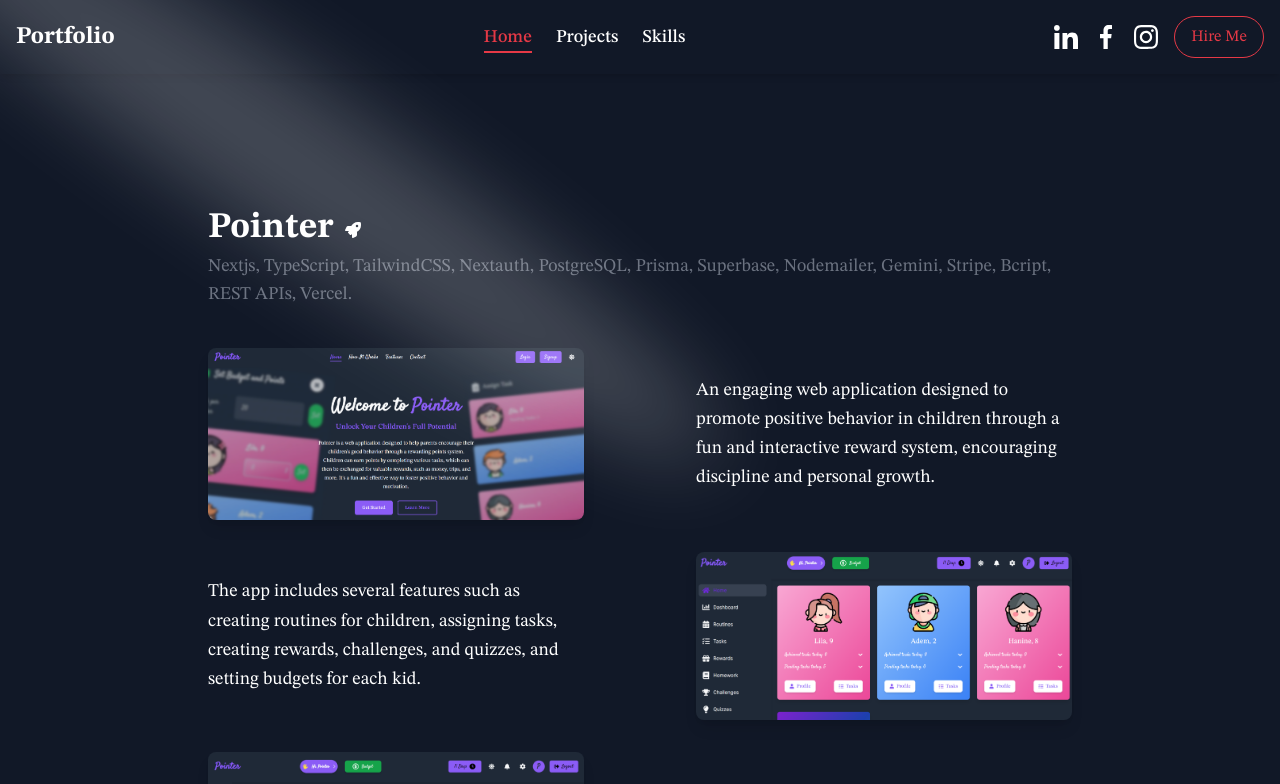
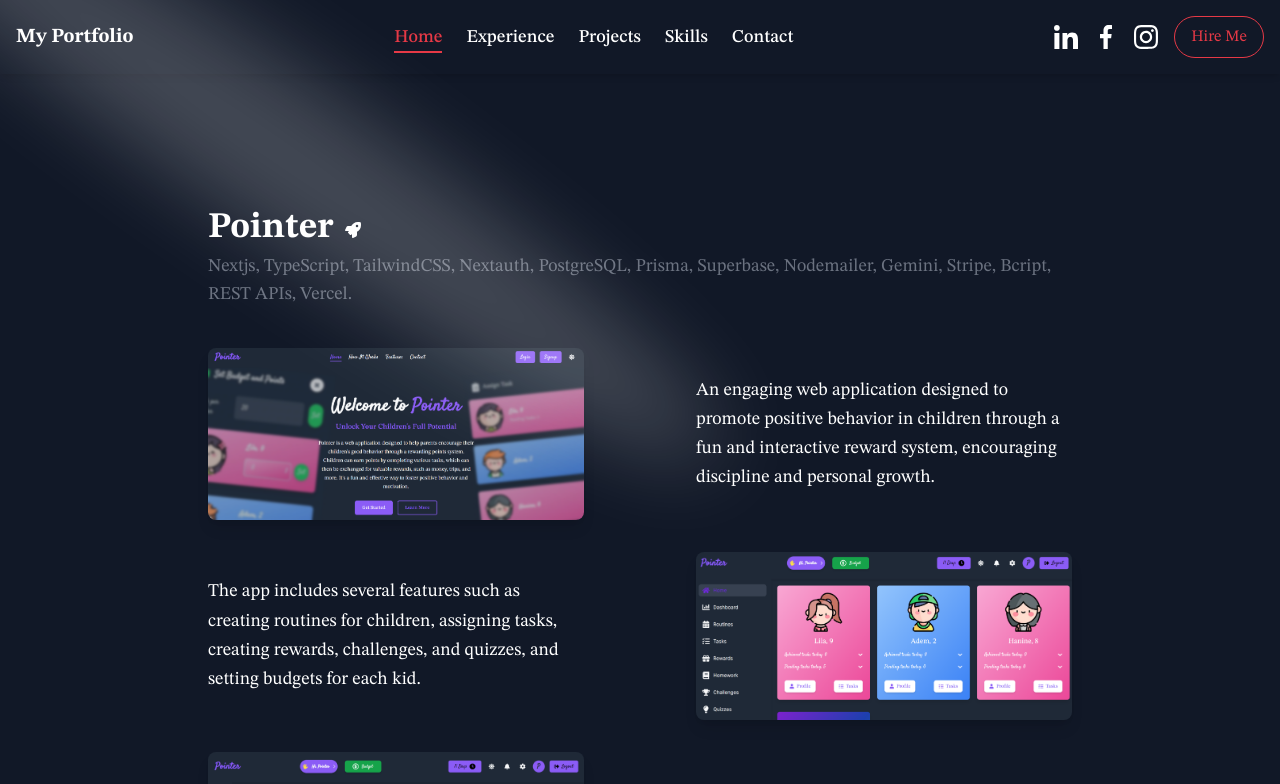
Before and after one commit to ahmedrioueche/portfolio_v1, a Next.js app: page /projects/1 in a window 1280 px wide. Shown: the top 784 px of the page. Built offline with nearby package versions, Linux system fonts and the light colour scheme.

Commit message:
updated navbar

```diff
--- a/src/app/components/Navbar.tsx
+++ b/src/app/components/Navbar.tsx
@@ -2,8 +2,8 @@
 import { useEffect, useState } from "react";
 import { animateScroll } from "react-scroll";
 import { Spotlight } from "./ui/spotlight";
-import Image from 'next/image';
-import { useRouter } from 'next/navigation';
+import Image from "next/image";
+import { useRouter } from "next/navigation";
 
 const MyNavBar: React.FC = () => {
   const [activeLink, setActiveLink] = useState<string>("home");
@@ -17,8 +17,8 @@ const MyNavBar: React.FC = () => {
 
     handleResize();
 
-    window.addEventListener('resize', handleResize);
-    return () => window.removeEventListener('resize', handleResize);
+    window.addEventListener("resize", handleResize);
+    return () => window.removeEventListener("resize", handleResize);
   }, []);
 
   useEffect(() => {
@@ -43,23 +43,29 @@ const MyNavBar: React.FC = () => {
   const handleLogoClick = () => {
     router.push("/");
     animateScroll.scrollToTop();
-  }
+  };
 
   return (
     <nav
       className={`w-full fixed top-0 left-0 z-50 bg-gray-900 shadow-md py-4 transition-all duration-300 font-stix`}
     >
-      {windowWidth > 768 ?
-       <Spotlight className="absolute top-[20%] right-[-5%] w-[1200px] h-[1300px]" fill="white" />
-        :
-       <Spotlight className="absolute top-[20%] right-[-180%] w-[1100px] h-[1000px]" fill="white" />
-      }
+      {windowWidth > 768 ? (
+        <Spotlight
+          className="absolute top-[20%] right-[-5%] w-[1200px] h-[1300px]"
+          fill="white"
+        />
+      ) : (
+        <Spotlight
+          className="absolute top-[20%] right-[-180%] w-[1100px] h-[1000px]"
+          fill="white"
+        />
+      )}
       <div className="container mx-auto flex items-center justify-between px-4">
         <div
-          className="text-white font-bold text-2xl cursor-pointer"
+          className="text-white font-bold text-xl cursor-pointer"
           onClick={() => handleLogoClick()}
         >
-          Portfolio
+          My Portfolio
         </div>
         {/* Large Screens: Regular Navbar */}
         <div className="hidden md:flex space-x-6">
@@ -69,12 +75,38 @@ const MyNavBar: React.FC = () => {
             onClick={() => handleNavClick("home")}
           >
             <span
-              className={`relative transition-colors duration-300 ${activeLink === "home" ? "text-red-500" : "text-white group-hover:text-red-500"}`}
+              className={`relative transition-colors duration-300 ${
+                activeLink === "home"
+                  ? "text-red-500"
+                  : "text-white group-hover:text-red-500"
+              }`}
             >
               Home
             </span>
             <span
-              className={`block h-[2px] w-0 bg-red-500 absolute left-0 bottom-[-2px] transition-all duration-300 ${activeLink === "home" ? "w-full" : "group-hover:w-full"}`}
+              className={`block h-[2px] w-0 bg-red-500 absolute left-0 bottom-[-2px] transition-all duration-300 ${
+                activeLink === "home" ? "w-full" : "group-hover:w-full"
+              }`}
+            ></span>
+          </a>
+          <a
+            href="/#experience"
+            className="relative cursor-pointer text-sm sm:text-lg font-medium group"
+            onClick={() => handleNavClick("experience")}
+          >
+            <span
+              className={`relative transition-colors duration-300 ${
+                activeLink === "experience"
+                  ? "text-red-500"
+                  : "text-white group-hover:text-red-500"
+              }`}
+            >
+              Experience
+            </span>
+            <span
+              className={`block h-[2px] w-0 bg-red-500 absolute left-0 bottom-[-2px] transition-all duration-300 ${
+                activeLink === "experience" ? "w-full" : "group-hover:w-full"
+              }`}
             ></span>
           </a>
 
@@ -84,12 +116,18 @@ const MyNavBar: React.FC = () => {
             onClick={() => handleNavClick("projects")}
           >
             <span
-              className={`relative transition-colors duration-300 ${activeLink === "projects" ? "text-red-500" : "text-white group-hover:text-red-500"}`}
+              className={`relative transition-colors duration-300 ${
+                activeLink === "projects"
+                  ? "text-red-500"
+                  : "text-white group-hover:text-red-500"
+              }`}
             >
               Projects
             </span>
             <span
-              className={`block h-[2px] w-0 bg-red-500 absolute left-0 bottom-[-2px] transition-all duration-300 ${activeLink === "projects" ? "w-full" : "group-hover:w-full"}`}
+              className={`block h-[2px] w-0 bg-red-500 absolute left-0 bottom-[-2px] transition-all duration-300 ${
+                activeLink === "projects" ? "w-full" : "group-hover:w-full"
+              }`}
             ></span>
           </a>
 
@@ -99,12 +137,38 @@ const MyNavBar: React.FC = () => {
             onClick={() => handleNavClick("skills")}
           >
             <span
-              className={`relative transition-colors duration-300 ${activeLink === "skills" ? "text-red-500" : "text-white group-hover:text-red-500"}`}
+              className={`relative transition-colors duration-300 ${
+                activeLink === "skills"
+                  ? "text-red-500"
+                  : "text-white group-hover:text-red-500"
+              }`}
             >
               Skills
             </span>
             <span
-              className={`block h-[2px] w-0 bg-red-500 absolute left-0 bottom-[-2px] transition-all duration-300 ${activeLink === "skills" ? "w-full" : "group-hover:w-full"}`}
+              className={`block h-[2px] w-0 bg-red-500 absolute left-0 bottom-[-2px] transition-all duration-300 ${
+                activeLink === "skills" ? "w-full" : "group-hover:w-full"
+              }`}
+            ></span>
+          </a>
+          <a
+            href="/#contact"
+            className="relative cursor-pointer text-sm sm:text-lg font-medium group"
+            onClick={() => handleNavClick("contact")}
+          >
+            <span
+              className={`relative transition-colors duration-300 ${
+                activeLink === "contact"
+                  ? "text-red-500"
+                  : "text-white group-hover:text-red-500"
+              }`}
+            >
+              Contact
+            </span>
+            <span
+              className={`block h-[2px] w-0 bg-red-500 absolute left-0 bottom-[-2px] transition-all duration-300 ${
+                activeLink === "contact" ? "w-full" : "group-hover:w-full"
+              }`}
             ></span>
           </a>
         </div>
@@ -174,23 +238,60 @@ const MyNavBar: React.FC = () => {
             </svg>
           </button>
         </div>
-
         <div
-          className={`md:hidden w-full ${isOpen ? "block" : "hidden"} absolute top-full left-0 bg-gradient-to-b from-gray-600 to-gray-900 py-4 z-50`}
+          className={`md:hidden w-full ${
+            isOpen ? "block" : "hidden"
+          } fixed top-0 left-0 bg-gray-900 py-4 z-50 h-full`}
         >
-          <div className="flex flex-col items-start space-y-4 px-4">
+          <div className="absolute top-4 right-4">
+            {/* Close Button */}
+            <button
+              onClick={toggleMenu}
+              className="text-white text-2xl focus:outline-none"
+            >
+              &times; {/* This is the close icon (X) */}
+            </button>
+          </div>
+          <div className="flex flex-col items-center justify-center space-y-4 h-full">
             <a
               href="/#home"
               className="relative cursor-pointer text-lg font-medium group"
               onClick={() => handleNavClick("home")}
             >
               <span
-                className={`relative transition-colors duration-300 ${activeLink === "home" ? "text-red-500" : "text-white group-hover:text-red-500"}`}
+                className={`relative transition-colors duration-300 ${
+                  activeLink === "home"
+                    ? "text-red-500"
+                    : "text-white group-hover:text-red-500"
+                }`}
               >
                 Home
               </span>
               <span
-                className={`block h-[2px] w-0 bg-red-500 absolute left-0 bottom-[-2px] transition-all duration-300 ${activeLink === "home" ? "w-full" : "group-hover:w-full"}`}
+                className={`block h-[2px] w-0 bg-red-500 absolute left-0 bottom-[-2px] transition-all duration-300 ${
+                  activeLink === "home" ? "w-full" : "group-hover:w-full"
+                }`}
+              ></span>
+            </a>
+
+            <a
+              href="/#experience"
+              className="relative cursor-pointer text-lg font-medium group"
+              onClick={() => handleNavClick("experience")}
+            >
+              <span
+                className={`relative transition-colors duration-300 ${
+                  activeLink === "experience"
+                    ? "text-red-500"
+                    : "text-white group-hover:text-red-500"
+                }`}
+              >
+                Experience
+              </span>
+              <span
+                className={`block h-[2px] w-0 bg-red-500 absolute left-0 bottom-[-2px] transition-all duration-300 ${
+                  activeLink === "experience" ? "w-full" : "group-hover:w-full"
+                }`}
               ></span>
             </a>
 
@@ -200,12 +301,18 @@ const MyNavBar: React.FC = () => {
               onClick={() => handleNavClick("projects")}
             >
               <span
-                className={`relative transition-colors duration-300 ${activeLink === "projects" ? "text-red-500" : "text-white group-hover:text-red-500"}`}
+                className={`relative transition-colors duration-300 ${
+                  activeLink === "projects"
+                    ? "text-red-500"
+                    : "text-white group-hover:text-red-500"
+                }`}
               >
                 Projects
               </span>
               <span
-                className={`block h-[2px] w-0 bg-red-500 absolute left-0 bottom-[-2px] transition-all duration-300 ${activeLink === "projects" ? "w-full" : "group-hover:w-full"}`}
+                className={`block h-[2px] w-0 bg-red-500 absolute left-0 bottom-[-2px] transition-all duration-300 ${
+                  activeLink === "projects" ? "w-full" : "group-hover:w-full"
+                }`}
               ></span>
             </a>
 
@@ -215,15 +322,42 @@ const MyNavBar: React.FC = () => {
               onClick={() => handleNavClick("skills")}
             >
               <span
-                className={`relative transition-colors duration-300 ${activeLink === "skills" ? "text-red-500" : "text-white group-hover:text-red-500"}`}
+                className={`relative transition-colors duration-300 ${
+                  activeLink === "skills"
+                    ? "text-red-500"
+                    : "text-white group-hover:text-red-500"
+                }`}
               >
                 Skills
               </span>
               <span
-                className={`block h-[2px] w-0 bg-red-500 absolute left-0 bottom-[-2px] transition-all duration-300 ${activeLink === "skills" ? "w-full" : "group-hover:w-full"}`}
+                className={`block h-[2px] w-0 bg-red-500 absolute left-0 bottom-[-2px] transition-all duration-300 ${
+                  activeLink === "skills" ? "w-full" : "group-hover:w-full"
+                }`}
               ></span>
             </a>
-            <div className="flex space-x-4">
+            <a
+              href="/#contact"
+              className="relative cursor-pointer text-lg font-medium group"
+              onClick={() => handleNavClick("contact")}
+            >
+              <span
+                className={`relative transition-colors duration-300 ${
+                  activeLink === "contact"
+                    ? "text-red-500"
+                    : "text-white group-hover:text-red-500"
+                }`}
+              >
+                Contact
+              </span>
+              <span
+                className={`block h-[2px] w-0 bg-red-500 absolute left-0 bottom-[-2px] transition-all duration-300 ${
+                  activeLink === "contact" ? "w-full" : "group-hover:w-full"
+                }`}
+              ></span>
+            </a>
+
+            <div className="flex space-x-4 mt-6">
               <a href="https://linkedin.com/in/ahmed-drioueche-aa02732b7">
                 <Image
                   src="/nav-icon1.svg"
```
Lines whose indentation alone changed are shown as unchanged.
